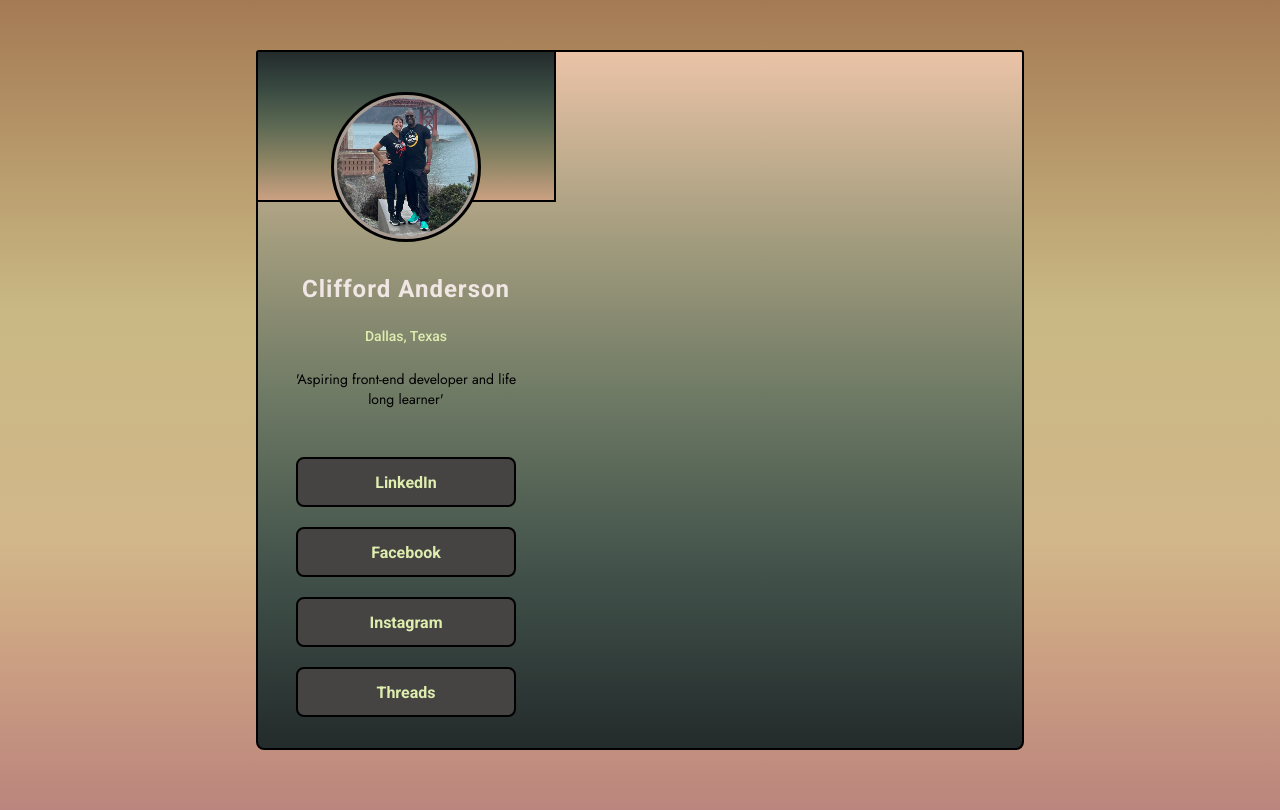
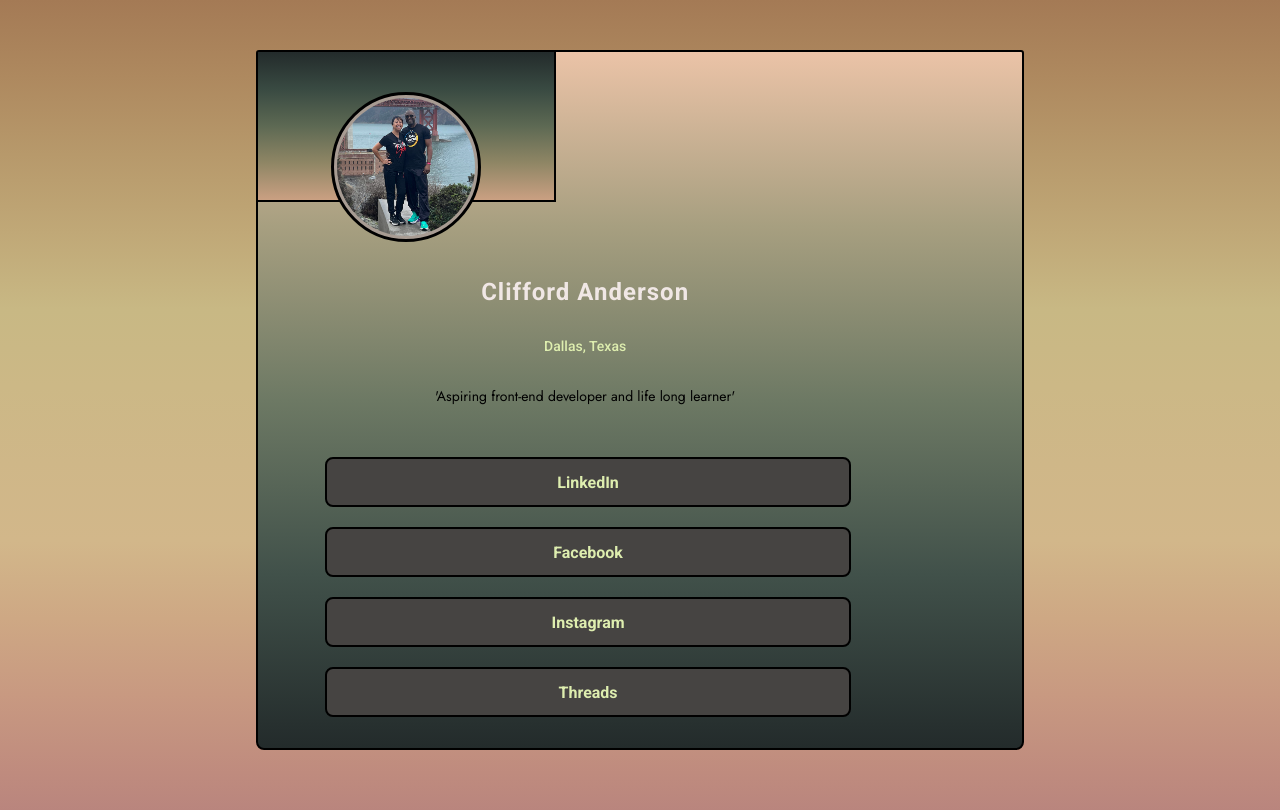
Before and after one commit to cdanderson76/socialLinksContactPage, a plain HTML site: page index.html in a window 1280 px wide. Drawn offline with Linux system fonts and the light colour scheme.

Commit message:
Add files via upload

```diff
--- a/style.css
+++ b/style.css
@@ -63,8 +63,9 @@ img {
   align-items: center;
   height: 160px;
   /* border: 2px solid black; */
-  margin-left: 36px;
+  margin-left: 33px;
   width: 14em;
+  min-width: 77%;
 }
 
 .name {
@@ -101,6 +102,7 @@ p {
   flex-direction: column;
   justify-content: space-around;
   align-items: center;
+  min-width: 83%;
   width: 270px;
   height: 280px;
   margin-top: 25px;
@@ -109,6 +111,7 @@ p {
 
 .btn {
   display: flex;
+  min-width: 83%;
   width: 220px;
   height: 50px;
   border: 2px solid black;
@@ -136,7 +139,3 @@ border-color: 2px solid #353434;
 background-color: #deeeaf;
 transition: all 0.4s ease 0s;
 }
-
-.top-part:hover {
-  color: black;
-}
```
